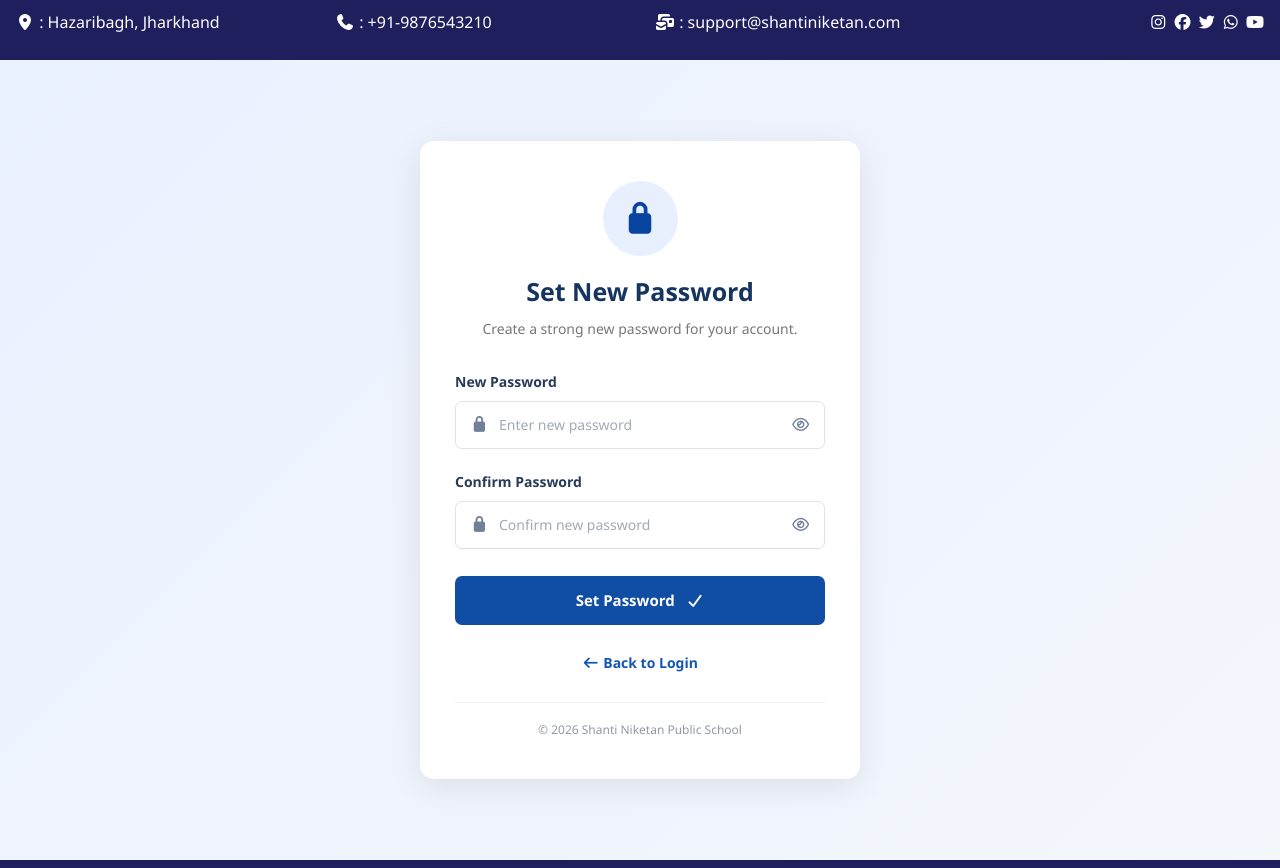
After one commit to Abhinav2003-tech/School_01, a Django app: page /reset-password/ in a window 1280 px wide. The commit adds this page. Shown: the top 868 px of the page. Run offline with Django 5.2, Linux system fonts and the light colour scheme.

Commit message:
Forgot/Reset Password

```diff
--- a/my_school_01/settings.py
+++ b/my_school_01/settings.py
@@ -25,7 +25,8 @@ SECRET_KEY = 'django-insecure-1_tg)g2+ti(osc1tg_$w%f4x3u740ux^uh&ym^h^ns035da%q0
 # SECURITY WARNING: don't run with debug turned on in production!
 DEBUG = True
 
-ALLOWED_HOSTS = ['school-01.onrender.com']
+ALLOWED_HOSTS = ['127.0.0.1',
+    'localhost','school-01.onrender.com', ]
 
 
 # Application definition
--- /dev/null
+++ b/students/static/CSS/forget & reset_password.css
@@ -0,0 +1,178 @@
+
+* {
+    margin: 0;
+    padding: 0;
+    box-sizing: border-box;
+}
+
+body {
+    font-family: 'Segoe UI', Arial, sans-serif;
+    background: linear-gradient(135deg, #eaf1ff, #f5f7fb);
+    min-height: 100vh;
+}
+
+.password-container {
+    min-height: 100vh;
+    display: flex;
+    justify-content: center;
+    align-items: center;
+    padding: 25px 15px;
+}
+
+.password-card {
+    width: 100%;
+    max-width: 440px;
+    background: #ffffff;
+    padding: 40px 35px;
+    border-radius: 14px;
+    box-shadow: 0 8px 35px rgba(0, 0, 0, 0.09);
+    text-align: center;
+}
+
+.school-icon {
+    width: 75px;
+    height: 75px;
+    background: #e8efff;
+    color: #0845a0;
+    border-radius: 50%;
+    display: flex;
+    justify-content: center;
+    align-items: center;
+    font-size: 30px;
+    margin: 0 auto 20px;
+}
+
+.password-card h3 {
+    font-size: 25px;
+    font-weight: 700;
+    color: #15345f;
+    margin-bottom: 12px;
+}
+
+.description {
+    font-size: 14px;
+    color: #777;
+    line-height: 1.6;
+    margin-bottom: 30px;
+}
+
+.form-group {
+    text-align: left;
+    margin-bottom: 22px;
+}
+
+.form-group label {
+    font-size: 14px;
+    font-weight: 600;
+    color: #273b59;
+    margin-bottom: 9px;
+}
+
+.input-box {
+    position: relative;
+    display: flex;
+    align-items: center;
+}
+
+.input-box > i:first-child {
+    position: absolute;
+    left: 15px;
+    color: #71819a;
+    font-size: 15px;
+}
+
+.input-box input {
+    width: 100%;
+    height: 48px;
+    padding: 10px 43px;
+    border: 1px solid #dce3ee;
+    border-radius: 7px;
+    outline: none;
+    font-size: 14px;
+    color: #333;
+    transition: 0.3s;
+}
+
+.input-box input:focus {
+    border-color: #1456b8;
+    box-shadow: 0 0 0 3px rgba(20, 86, 184, 0.10);
+}
+
+.input-box input::placeholder {
+    color: #a2aab6;
+}
+
+.toggle-password {
+    position: absolute;
+    right: 15px;
+    cursor: pointer;
+    color: #71819a;
+    font-size: 15px;
+}
+
+.password-btn {
+    width: 100%;
+    height: 49px;
+    border: none;
+    border-radius: 7px;
+    background: #104da5;
+    color: #fff;
+    font-size: 15px;
+    font-weight: 600;
+    cursor: pointer;
+    transition: 0.3s;
+    margin-top: 5px;
+}
+
+.password-btn i {
+    margin-left: 7px;
+}
+
+.password-btn:hover {
+    background: #083775;
+    box-shadow: 0 5px 15px rgba(16, 77, 165, 0.2);
+}
+
+.back-login {
+    margin-top: 25px;
+}
+
+.back-login a {
+    color: #1456b8;
+    font-size: 14px;
+    font-weight: 600;
+    text-decoration: none;
+}
+
+.back-login a:hover {
+    color: #083775;
+    text-decoration: underline;
+}
+
+.footer-text {
+    border-top: 1px solid #edf0f5;
+    margin-top: 28px;
+    padding-top: 18px;
+    font-size: 12px;
+    color: #9299a5;
+}
+
+/* Responsive Design */
+
+@media (max-width: 480px) {
+
+    .password-card {
+        padding: 30px 22px;
+    }
+
+    .password-card h3 {
+        font-size: 22px;
+    }
+
+    .school-icon {
+        width: 65px;
+        height: 65px;
+        font-size: 26px;
+    }
+
+}
--- a/students/templates/adminLogin.html
+++ b/students/templates/adminLogin.html
@@ -58,7 +58,7 @@
                 <div class="l41">
                     <input type="checkbox" id="rememberMe" name="remember">
                     <label for="rememberMe">Remember me</label>
-                    <a href="#">Forget Password</a>
+                    <a href="{% url 'forgot_password' %}">Forget Password</a>
                 </div>
                 <div class="l42">
                     <hr><span>or continue with</span><hr>
--- a/students/templates/base.html
+++ b/students/templates/base.html
@@ -17,6 +17,7 @@
     <link rel="stylesheet" href="{% static '../static/CSS/gallery.css' %}">
     <link rel="stylesheet" href="{% static '../static/CSS/contacts.css' %}">
     <link rel="stylesheet" href="{% static 'CSS/admission_reg.css' %}">
+    <link rel="stylesheet" href="{% static 'CSS/forget & reset_password.css' %}">
     <title> {% block title %}Default{% endblock %}</title>
 </head>
 
--- /dev/null
+++ b/students/templates/reset_password.html
@@ -0,0 +1,100 @@
+{% extends 'base.html' %}
+{% load static %}
+{% block title %}Reset_Password{% endblock %}
+
+{% block content %}
+
+<body>
+
+    <div class="password-container">
+        <div class="password-card">
+            <div class="school-icon">
+                <i class="fa-solid fa-lock"></i>
+            </div>
+            <h3>Set New Password</h3>
+            <p class="description">
+                Create a strong new password for your account.
+            </p>
+            <form id="resetPasswordForm">
+                <div class="form-group">
+                    <label for="new_password">New Password</label>
+                    <div class="input-box">
+                        <i class="fa-solid fa-lock"></i>
+                        <input type="password" id="new_password" name="new_password" placeholder="Enter new password"
+                            required>
+                        <i class="fa-regular fa-eye toggle-password" data-target="#new_password"></i>
+                    </div>
+                </div>
+                <div class="form-group">
+                    <label for="confirm_password">Confirm Password</label>
+                    <div class="input-box">
+                        <i class="fa-solid fa-lock"></i>
+                        <input type="password" id="confirm_password" name="confirm_password"
+                            placeholder="Confirm new password" required>
+                        <i class="fa-regular fa-eye toggle-password" data-target="#confirm_password"></i>
+                    </div>
+                </div>
+                <button type="submit" class="password-btn">
+                    Set Password <i class="fa-solid fa-check"></i>
+                </button>
+            </form>
+            <div class="back-login">
+                <a href="{% url 'admin_login_page' %}">
+                    <i class="fa-solid fa-arrow-left"></i>
+                    Back to Login
+                </a>
+            </div>
+            <div class="footer-text">
+                © 2026 Shanti Niketan Public School
+            </div>
+        </div>
+    </div>
+    <script src="https://code.jquery.com/jquery-3.7.1.min.js"></script>
+    <script>
+        $(document).ready(function () {
+
+            // Show / Hide Password
+            $(".toggle-password").click(function () {
+
+                let target = $(this).attr("data-target");
+                let input = $(target);
+
+                if (input.attr("type") === "password") {
+                    input.attr("type", "text");
+                    $(this).removeClass("fa-eye").addClass("fa-eye-slash");
+                } else {
+                    input.attr("type", "password");
+                    $(this).removeClass("fa-eye-slash").addClass("fa-eye");
+                }
+
+            });
+
+            // Password Validation
+            $("#resetPasswordForm").on("submit", function (e) {
+
+                e.preventDefault();
+
+                let password = $("#new_password").val();
+                let confirmPassword = $("#confirm_password").val();
+
+                if (password.length < 8) {
+                    alert("Password must contain at least 8 characters.");
+                    return;
+                }
+
+                if (password !== confirmPassword) {
+                    alert("New password and confirm password do not match.");
+                    return;
+                }
+
+                alert("Password validation successful!");
+
+                // Connect Django password reset logic here.
+
+            });
+
+        });
+    </script>
+</body>
+
+{% endblock %}
--- a/students/urls.py
+++ b/students/urls.py
@@ -22,5 +22,7 @@ urlpatterns = [
     path('adminSettings/', adminSettingsview, name = 'admin_settings_page'),
     path('stud_data/<int:stud_id>', remove_student_list, name = 'admin_stud_delete'),
     path('adminLogout/', logoutview, name = 'admin_logout'),
-    path('adminEnquiries/', adminEnquiriesview, name = 'admin_enquiries_page')
+    path('adminEnquiries/', adminEnquiriesview, name = 'admin_enquiries_page'),
+    path('forgot-password/', forgot_password_view, name='forgot_password'),
+    path('reset-password/', reset_password_view, name='reset_password'),
 ]
--- a/students/views.py
+++ b/students/views.py
@@ -288,3 +288,11 @@ def remove_student_list(request, stud_id):
     stud_is.delete()
     messages.success(request, "Data delete successfully")
     return redirect("admin_admission_page")
+
+
+def forgot_password_view(request):
+    return render(request, 'forgot_password.html')
+
+
+def reset_password_view(request):
+    return render(request, 'reset_password.html')
```
Also changed, not shown: students/templates/forgot_password.html (added, +87 -0 lines).
